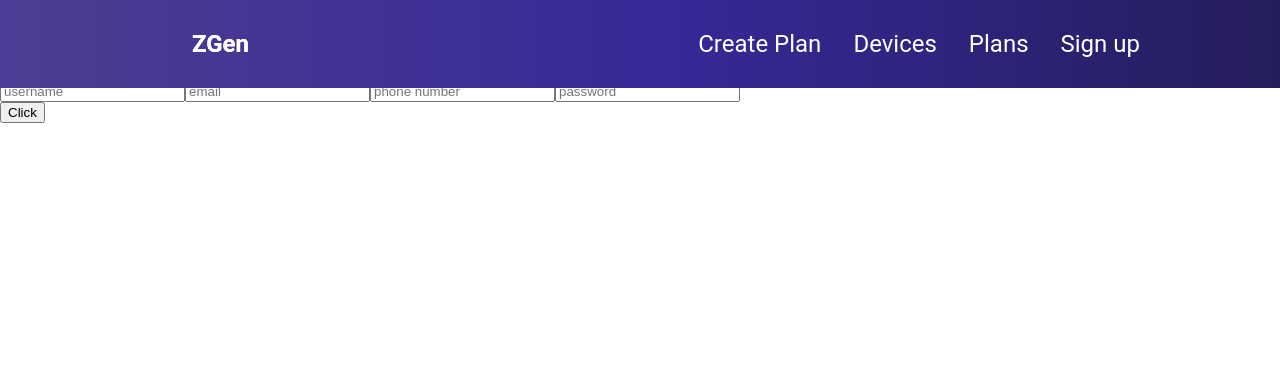
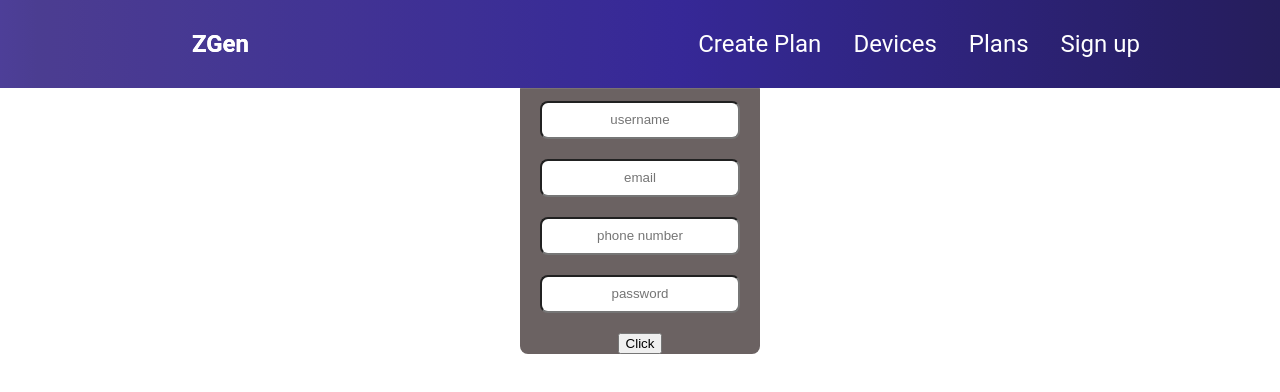
Before and after one commit to MyPersonalProjects-hehe/Z-Gen-client, a React (Vite) app: page /register in a window 1280 px wide. Shown: the top 392 px of the page. Built offline with nearby package versions, Linux system fonts and the light colour scheme; no server answers.

Commit message:
rename class to apply global styling

```diff
--- a/src/components/register/Register.tsx
+++ b/src/components/register/Register.tsx
@@ -43,7 +43,7 @@ function Register() {
   };
 
   return (
-    <div className='form__body'>
+    <div className='form-body'>
       <h1>Register</h1>
       <form onSubmit={(e) => registerUser(e)}>
         <div>
```
